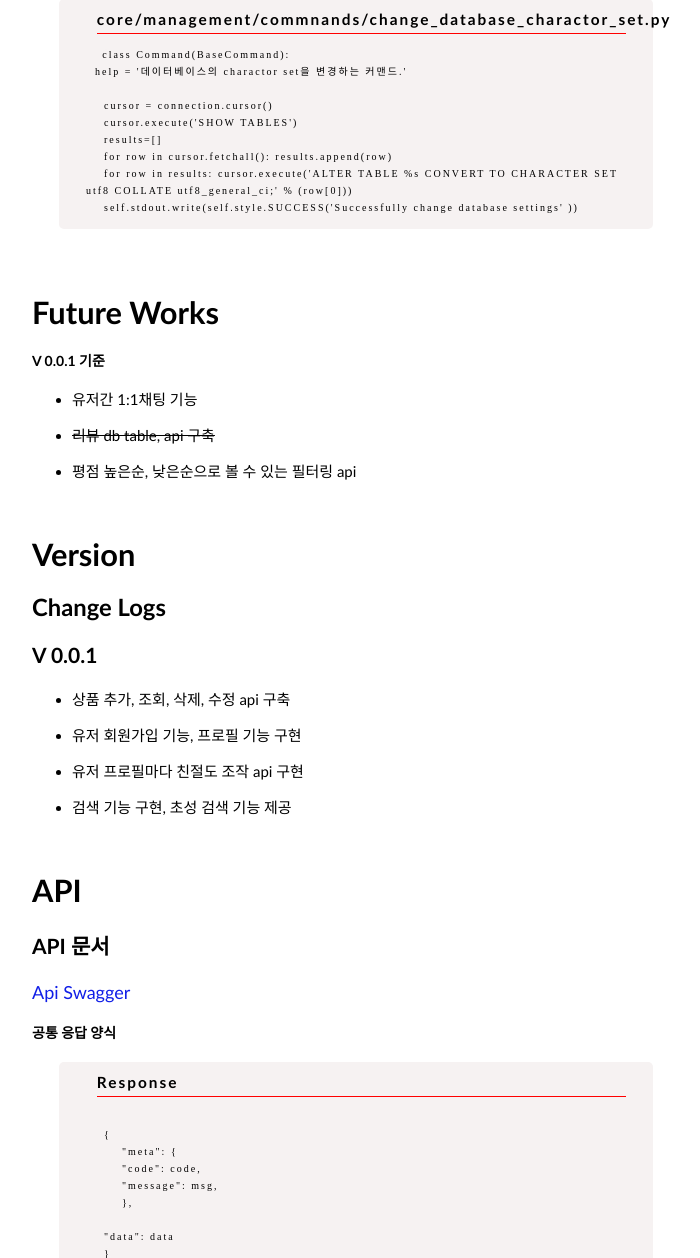
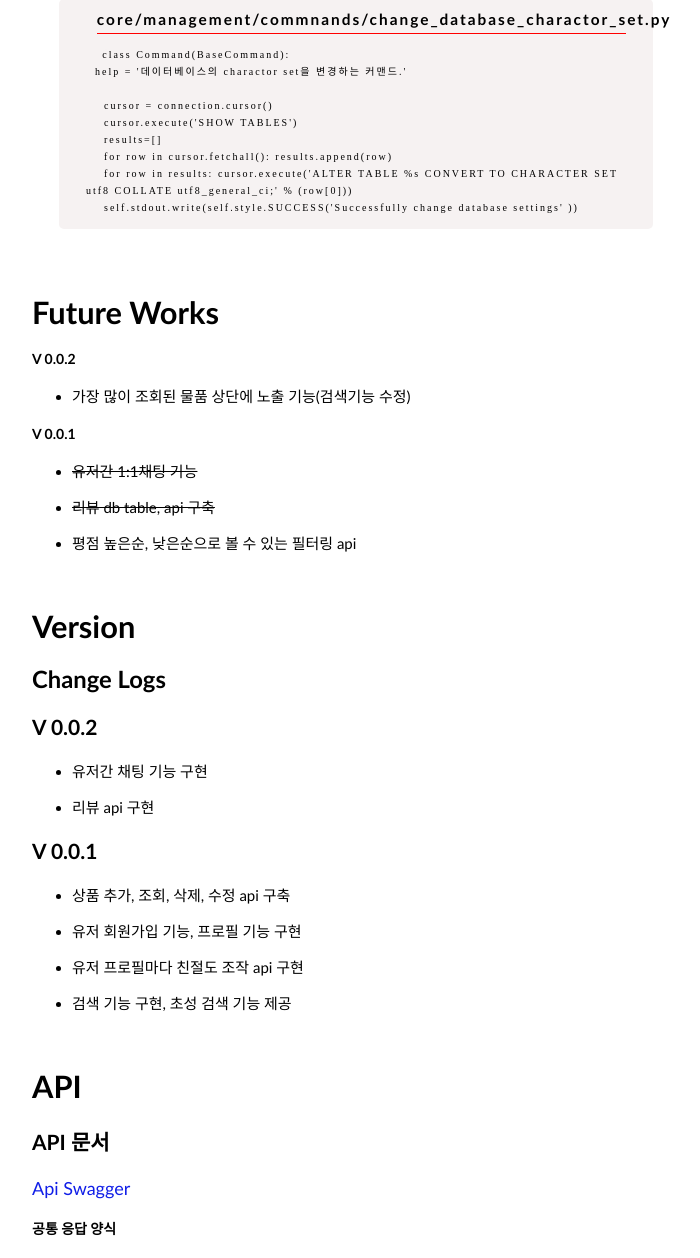
Before and after one commit to HyoungSooo/pay_test_api, a Django app: template app/web/templates/index.html in a window 1280 px wide; the page is wider, and only the part inside the window is pictured. Shown: the part 2315-3573 px from the top of that part, without its empty margins (298-998 px from the left). Run offline with Django 4.2, Linux system fonts and the light colour scheme; the template is opened without the code that fills it, so the values that code supplies are empty.

Commit message:
v 0.0.2 web page modify

```diff
--- a/app/web/templates/index.html
+++ b/app/web/templates/index.html
@@ -133,9 +133,14 @@
     </section>
     <section class="main-section" id="Python_Comments">
       <header>Future Works</header>
-      <h4>V 0.0.1 기준</h4>
+
+      <h4>V 0.0.2</h4>
       <ul>
-        <li><p>유저간 1:1채팅 기능</p></li>
+        <li><p>가장 많이 조회된 물품 상단에 노출 기능(검색기능 수정)</p></li>
+      </ul>
+      <h4>V 0.0.1</h4>
+      <ul>
+        <li><p><strike>유저간 1:1채팅 기능</strike></p></li>
         <li><p><strike>리뷰 db table, api 구축</strike></p></li>
         <li><p>평점 높은순, 낮은순으로 볼 수 있는 필터링 api</p></li>
       </ul>
@@ -144,6 +149,11 @@
     <section class="main-section" id="Python_Variables">
       <header>Version</header>
       <h2>Change Logs</h2>
+      <h3>V 0.0.2</h3>
+      <ul>
+        <li><p>유저간 채팅 기능 구현</p></li>
+        <li><p>리뷰 api 구현</p></li>
+      </ul>
       <h3>V 0.0.1</h3>
       <ul>
         <li><p>상품 추가, 조회, 삭제, 수정 api 구축</p></li>
```
